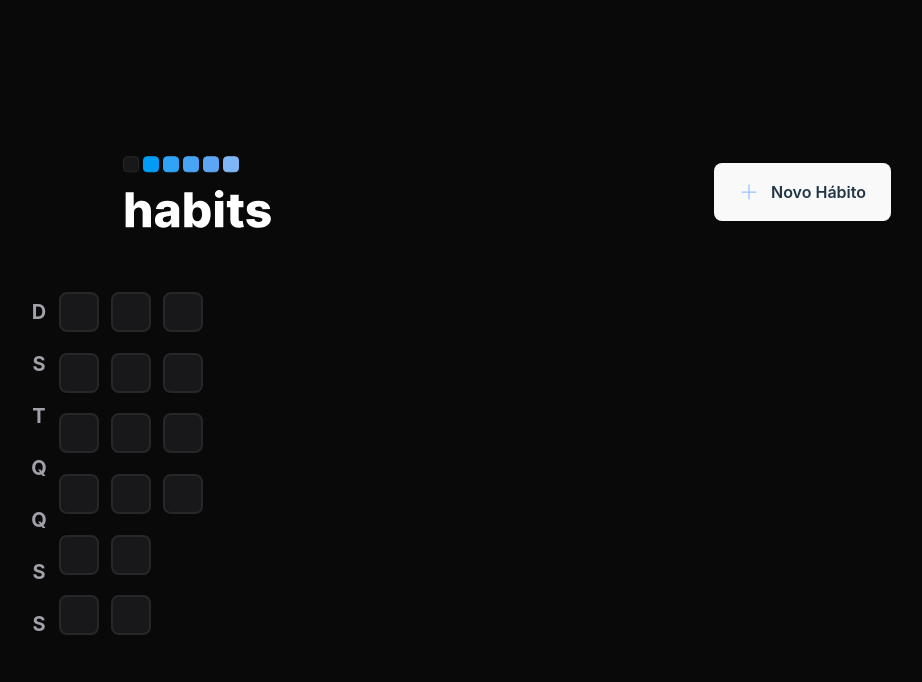
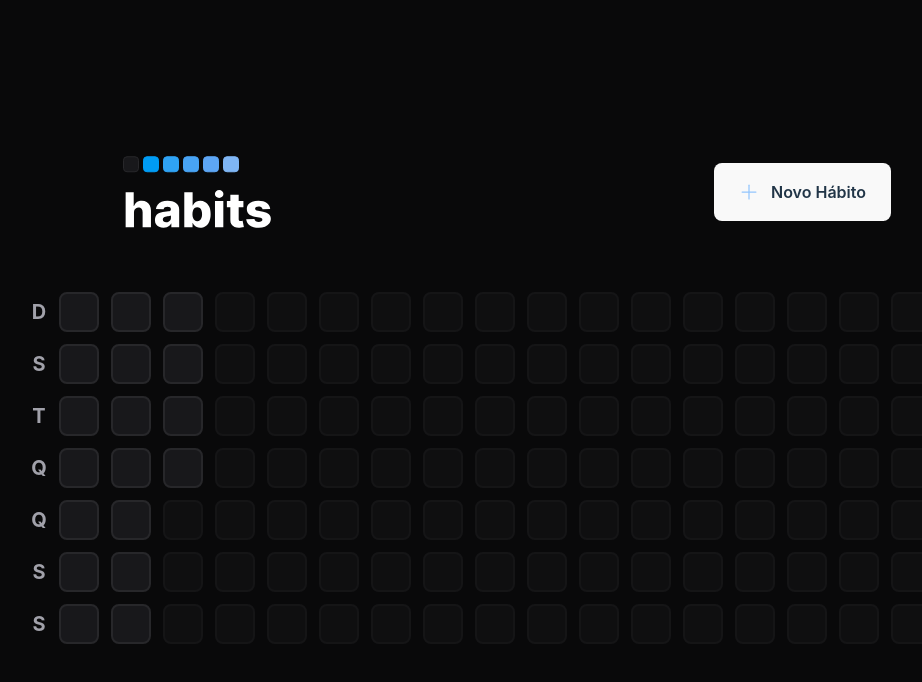
Before and after one commit to moisesrmartins/NLW_Setup, a React (Vite) app in the folder nlw_front/: page / in a window 1280 px wide. Shown: the top 682 px of the page, without its empty margins (133-1055 px from the left). Built offline with nearby package versions, Linux system fonts and the light colour scheme.

Commit message:
NLW Setup Parte 21: Generate dates from year begining

```diff
--- a/nlw_front/package.json
+++ b/nlw_front/package.json
@@ -9,6 +9,7 @@
     "preview": "vite preview"
   },
   "dependencies": {
+    "dayjs": "^1.11.7",
     "phosphor-react": "^1.4.1",
     "react": "^18.2.0",
     "react-dom": "^18.2.0"
--- a/nlw_front/src/components/HabitDay.tsx
+++ b/nlw_front/src/components/HabitDay.tsx
@@ -2,6 +2,6 @@
 
 export function HabitDay() {
     return (
-        <div className="w-10 h-10 bg-zinc-900 border-2 border-zinc-800 rounded-lg"></div>
+        <div className="w-10 h-10 bg-zinc-900 border-2 border-zinc-800 rounded-lg"/>
     )
 }
--- a/nlw_front/src/components/Summary.tsx
+++ b/nlw_front/src/components/Summary.tsx
@@ -1,5 +1,6 @@
 
 import { HabitDay } from "./HabitDay";
+import { generateDatesFromYearBegining } from "./utils/generate-dates-from-year-begining";
 
 const WeekDays = [
     "D",
@@ -10,6 +11,10 @@
     "S",
     "S",
 ]
+
+const summaryDates = generateDatesFromYearBegining()
+const minimumSummaryDatesSize = 18 * 7
+const amountOfDaysToFill = minimumSummaryDatesSize - summaryDates.length
 
 export function Summary() {
     return (
@@ -24,23 +29,16 @@
                 })}
             </div>
 
-            <div className=" grid grid-rows-6 grid-flow-col gap-3">
-                <HabitDay/>
-                <HabitDay/>
-                <HabitDay/>
-                <HabitDay/>
-                <HabitDay/>
-                <HabitDay/>
-                <HabitDay/>
-                <HabitDay/>
-                <HabitDay/>
-                <HabitDay/>
-                <HabitDay/>
-                <HabitDay/>
-                <HabitDay/>
-                <HabitDay/>
-                <HabitDay/>
-                <HabitDay/>
+            <div className=" grid grid-rows-7 grid-flow-col gap-3">
+                {summaryDates.map(date => {
+                    return <HabitDay key={date.toString()}/>
+                })}
+
+                {amountOfDaysToFill > 0 && Array.from({length: amountOfDaysToFill}).map((_, i) => {
+                    return (
+                        <div key={i} className="w-10 h-10 bg-zinc-900 border-2 border-zinc-800 rounded-lg opacity-40 cursor-not-allowed"/>
+                    )
+                })}
             </div>
         </div>
     )
--- /dev/null
+++ b/nlw_front/src/components/utils/generate-dates-from-year-begining.ts
@@ -0,0 +1,16 @@
+import dayjs from "dayjs"
+
+export function generateDatesFromYearBegining () {
+    const firstDayOfTheYear = dayjs().startOf("year")
+    const today = new Date()
+
+    const dates = []
+    let compareDate = firstDayOfTheYear
+
+    while (compareDate.isBefore(today)) {
+        dates.push(compareDate.toDate())
+        compareDate = compareDate.add(1, "day")
+    }
+
+    return dates
+}
--- a/nlw_front/tailwind.config.cjs
+++ b/nlw_front/tailwind.config.cjs
@@ -7,7 +7,7 @@
         background: "#09090A",
       },
 
-      gridTemplateColumns: {
+      gridTemplateRows: {
         7: "repeat(7, minmax(0, 1fr))",
       },
     },
```
Also changed, not shown: 1 other file (tests, documents, lock files or other folders).
